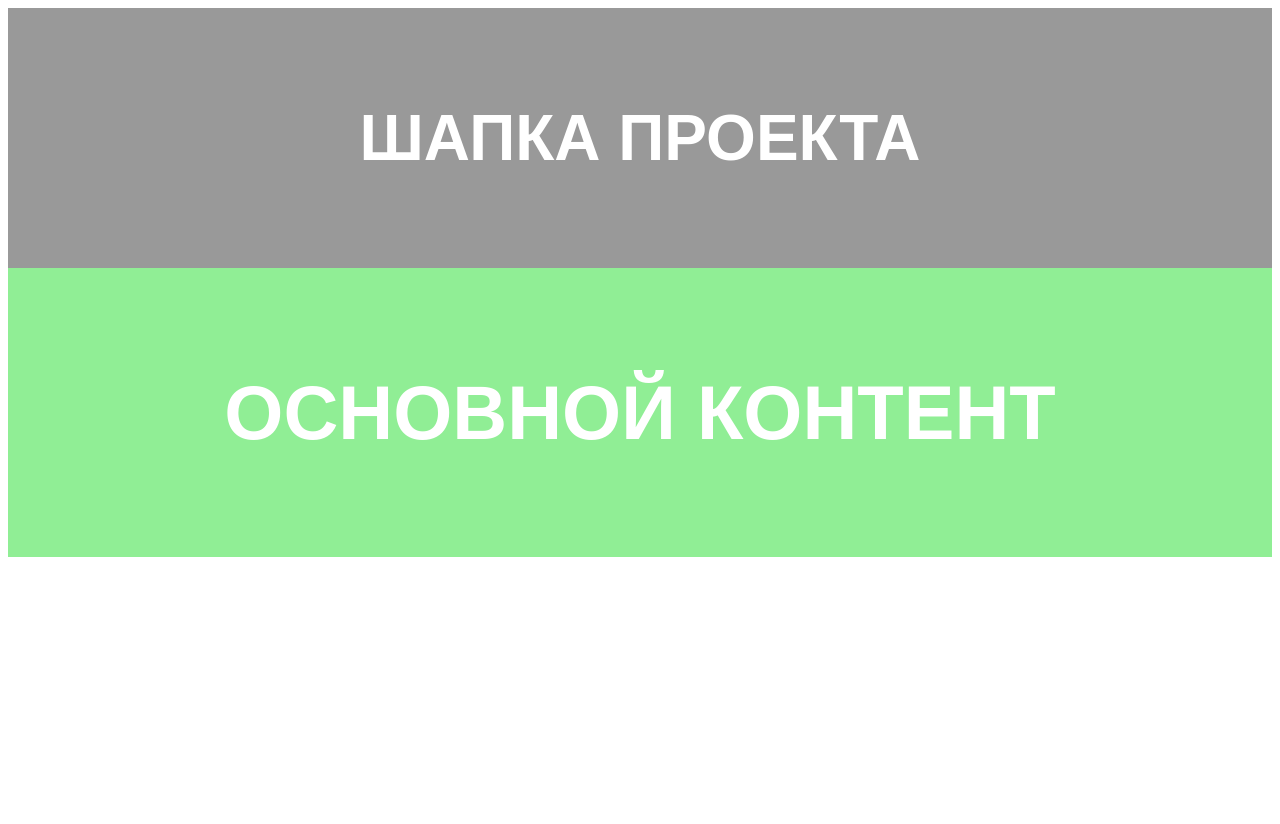
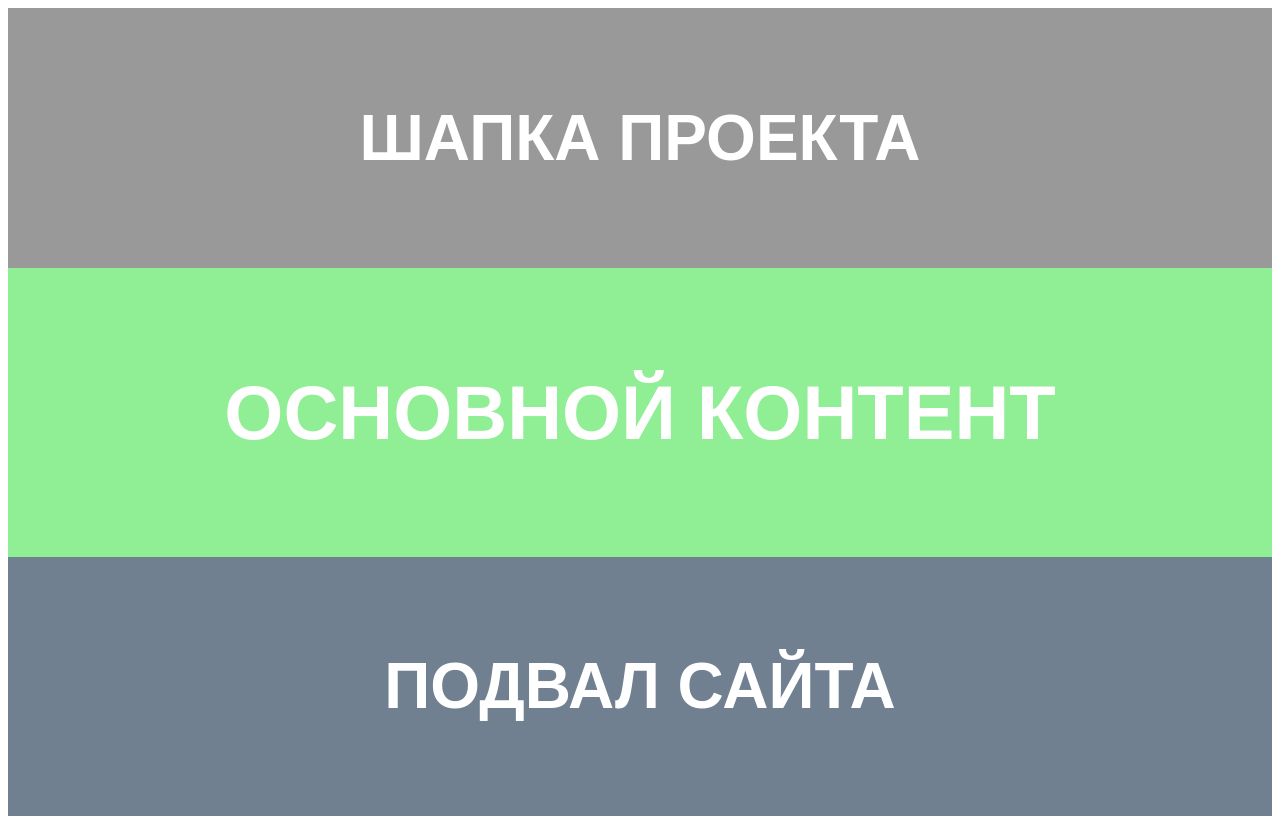
Before and after one commit to BumBoxx/remote-test, a plain HTML site: page index.html in a window 1280 px wide. Before the commit the page ends 800 px from the top, so only its background shows below. Drawn offline with Linux system fonts and the light colour scheme.

Commit message:
Footer ready

```diff
--- a/index.html
+++ b/index.html
@@ -14,5 +14,9 @@
     <main class="main">
         <h1>ОСНОВНОЙ КОНТЕНТ</h1>
     </main>
+
+    <footer class="footer">
+        <h1>ПОДВАЛ САЙТА</h1>
+    </footer>
 </body>
 </html>
--- a/main.css
+++ b/main.css
@@ -15,3 +15,12 @@
     font-family: sans-serif;
     text-align: center;
 }
+
+.footer {
+    background: SlateGray;
+    padding: 50px;
+    font-size: 32px;
+    color: #fff;
+    font-family: sans-serif;
+    text-align: center;
+}
```
